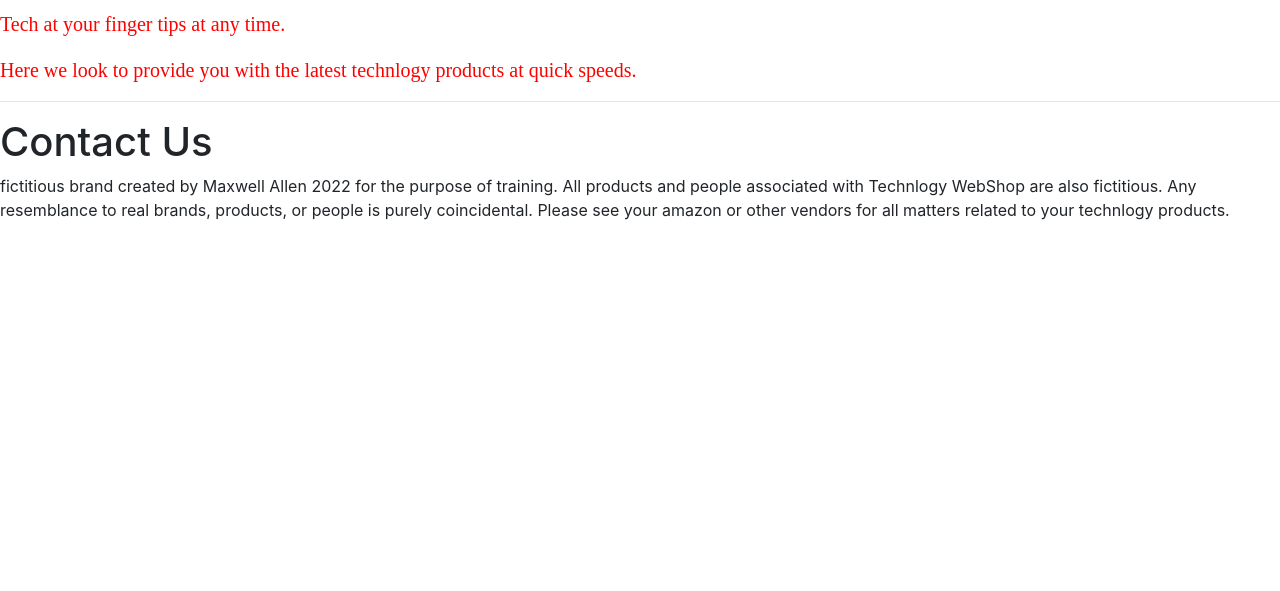
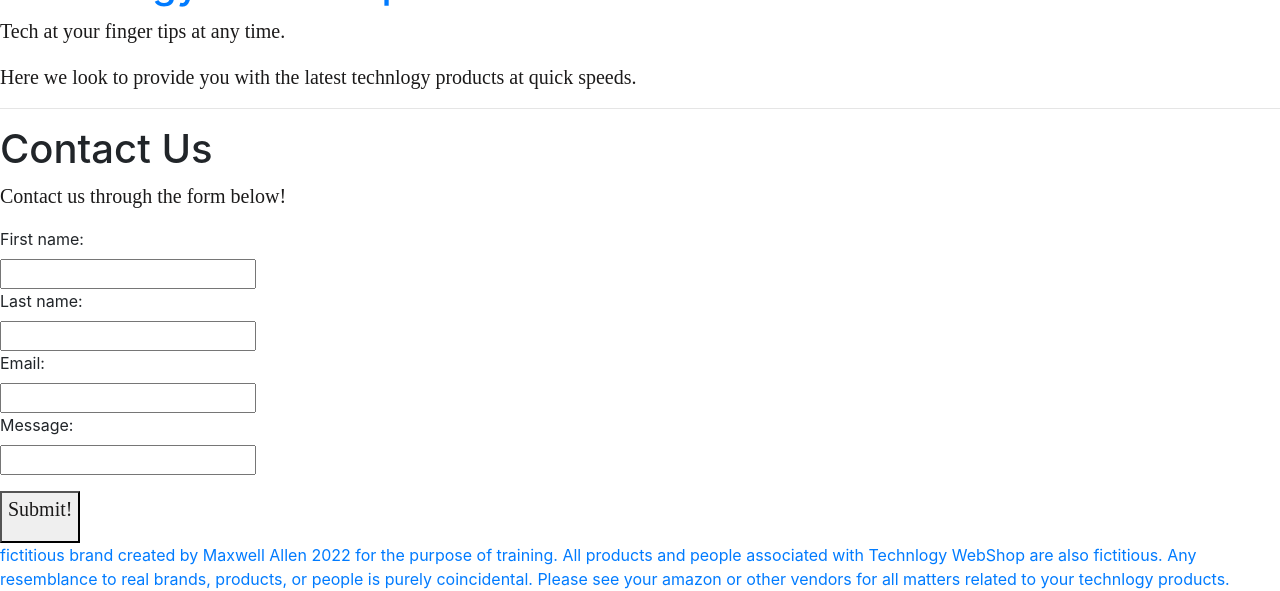
Before and after one commit to Maxw78/mAllen, a Django app: template WebShop/WebShopApp/templates/contactus.html in a window 1280 px wide. Shown: the part 347-938 px from the top of the page. Before the commit the page ends 567 px from the top, so only its background shows below. Run offline with Django 3.2, Linux system fonts and the light colour scheme; the template is opened without the code that fills it, so the values that code supplies are empty; some libraries are stand-ins or nearby versions.

Commit message:
Profile is created upon registration, images and links updated, dummy contact form added

```diff
--- a/WebShop/WebShopApp/apps.py
+++ b/WebShop/WebShopApp/apps.py
@@ -4,3 +4,5 @@
 class WebshopappConfig(AppConfig):
     default_auto_field = 'django.db.models.BigAutoField'
     name = 'WebShopApp'
+    def ready(self):
+        import WebShopApp.signals
--- a/WebShop/WebShopApp/static/css/styles.css
+++ b/WebShop/WebShopApp/static/css/styles.css
@@ -1,8 +1,8 @@
 body {
 
-    background: #8b8686;
+    background: #beb8b8;
 
-    color: #333333;
+    color: #a79595;
 
     margin-top: 5rem;
 
@@ -11,14 +11,14 @@
   p{
       font-family: veranda;
       font-size: 20px;
-      color:red
+      color:rgb(27, 26, 26)
 
   }
 
 
   h1, h2, h3, h4, h5, h6 {
 
-    color: #934c96;
+    color: #28315c;
 
   }
 
@@ -34,7 +34,7 @@
 
   .bg-steel {
 
-    background-color: #5f788a;
+    background-color: #825494;
 
   }
   .site-header .navbar-nav .nav-link {
--- a/WebShop/WebShopApp/templates/base.html
+++ b/WebShop/WebShopApp/templates/base.html
@@ -71,7 +71,7 @@
                     <div class="main-head-wrap inner-wrap clearfix">
                         <div id="header-logo-image">
                             <a href="{% url "WebShop" %}" >
-                                <img src="http://wisdompets.com/wp-content/uploads/2015/10/wisdom-pet-logo-single.png" alt="FS Technlogy Web Shop">
+                                <img src="{%static 'img/images/Test.PNG'%}" alt="FS Technlogy Web Shop">
                             </a>
                         </div>
                         <div id="header-text" class="">
--- a/WebShop/WebShopApp/templates/contactus.html
+++ b/WebShop/WebShopApp/templates/contactus.html
@@ -1,4 +1,19 @@
 {% extends "base.html" %}
 {% block content %}
 <h1>Contact Us</h1>
+<p> Contact us through the form below! <p>
+<form>
+    <label for="fname">First name:</label><br>
+    <input type="text" id="fname" name="fname"><br>
+    <label for="lname">Last name:</label><br>
+    <input type="text" id="lname" name="lname"><br>
+    <label for="email">Email:</label><br>
+    <input type="text" id="email" name="email"><br>
+    <label for="message">Message:</label><br>
+    <input type="text" id="message" name="message"><br>
+  </form>
+  <a href="{% url "WebShop-Contact" %}" target="_blank">
+    <button type="button"Product Page!</button>
+
+    <p> Submit!  </p>
 {% endblock content %}
--- a/WebShop/WebShopApp/templates/home.html
+++ b/WebShop/WebShopApp/templates/home.html
@@ -20,7 +20,7 @@
 </p>
 
 <h2> Check out our products here</h2>
-<a href="Products" target="_blank">
+<a href="{% url "WebShop-Products" %}" target="_blank">
 <button type="button"Product Page!</button>
 
 <p> Click Here!  </p>
--- a/WebShop/WebShopApp/templates/products.html
+++ b/WebShop/WebShopApp/templates/products.html
@@ -1,5 +1,6 @@
 {% extends "base.html" %}
 {% block content %}
+
 <h1>Products</h1>
 <h1>Our Products</h1>
 <p>
```
Also changed, not shown: WebShop/WebShopApp/models.py (+6 -5 lines), WebShop/WebShopApp/signals.py (added, +13 -0 lines), WebShop/WebShopApp/templates/aboutus.html (+8 -1 lines), WebShop/WebShopApp/forms.py (line endings or trailing spaces), WebShop/WebShopApp/migrations/0005_alter_profile_user_photo.py (added), WebShop/WebShopApp/migrations/0006_auto_20220406_0549.py (added), WebShop/WebShopApp/migrations/0007_alter_profile_user_photo.py (added), WebShop/WebShopApp/static/img/images/Test.PNG (added), WebShop/db.sqlite3, WebShop/media/default.jpg (added), WebShop/media/user_photo/default.jpg (added), WebShop/media/user_photo/laptop.jpg (added).
